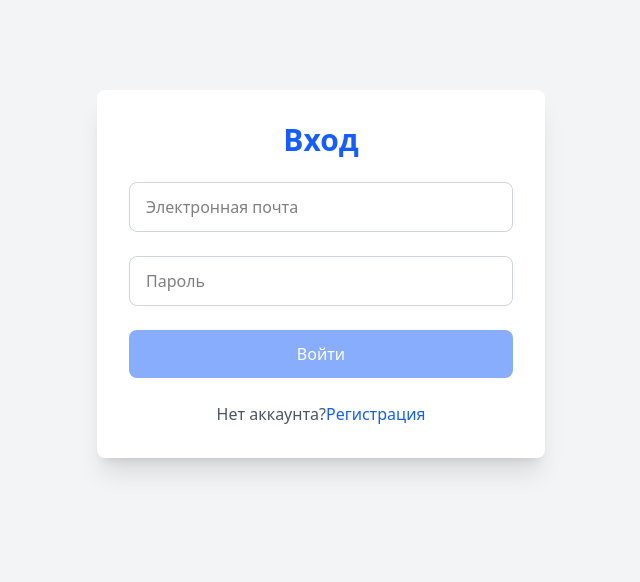
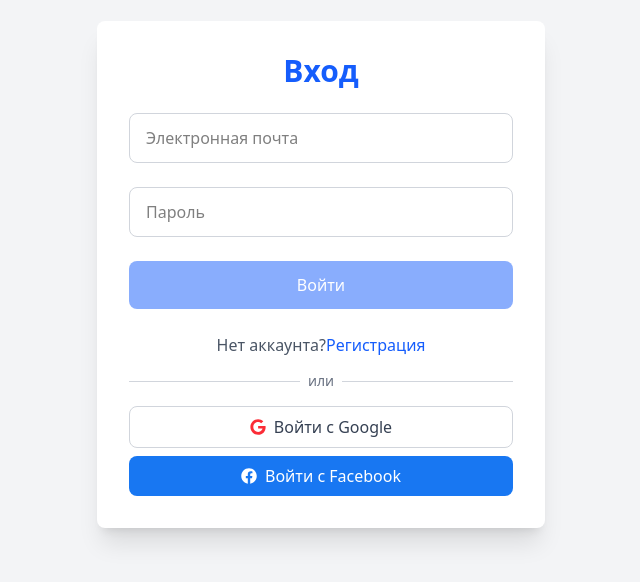
Before and after one commit to vladislav-z0l0t0m/inst-react, a React (Vite) app: page /login in a window 1280 px wide. Shown: the part 126-708 px from the top of the page, without its empty margins (319-959 px from the left). Built offline with nearby package versions, Linux system fonts and the light colour scheme; no server answers.

Commit message:
feat: add social auth

```diff
--- a/package.json
+++ b/package.json
@@ -22,6 +22,7 @@
     "react-dom": "^19.2.0",
     "react-hook-form": "^7.66.0",
     "react-i18next": "^16.5.0",
+    "react-icons": "^5.5.0",
     "react-router-dom": "^7.9.5"
   },
   "devDependencies": {
--- a/src/api/axiosInstance.ts
+++ b/src/api/axiosInstance.ts
@@ -1,3 +1,4 @@
+import { config } from "../config";
 import axios, { AxiosError, InternalAxiosRequestConfig } from "axios";
 
 interface CustomAxiosRequestConfig extends InternalAxiosRequestConfig {
@@ -5,7 +6,7 @@ interface CustomAxiosRequestConfig extends InternalAxiosRequestConfig {
 }
 
 export const authApi = axios.create({
-  baseURL: import.meta.env.VITE_AUTH_API_URL,
+  baseURL: config.authUrl,
   withCredentials: true,
 });
 
--- a/src/components/AuthLayout.tsx
+++ b/src/components/AuthLayout.tsx
@@ -1,5 +1,6 @@
 import { Link } from "react-router-dom";
 import { FormError } from "./FormError";
+import { SocialAuth } from "./ui/SocialAuth";
 
 interface AuthLayoutProps {
   title: string;
@@ -39,6 +40,8 @@ export const AuthLayout = ({
               {footerLinkText}
             </Link>
           </p>
+
+          <SocialAuth />
         </div>
       </div>
     </div>
--- /dev/null
+++ b/src/components/ui/SocialAuth.tsx
@@ -0,0 +1,43 @@
+import { config } from "../../config";
+import { Providers } from "../../constants/providers";
+import { useTranslation } from "react-i18next";
+import { FaGoogle, FaFacebook } from "react-icons/fa";
+
+export const SocialAuth = () => {
+  const { t } = useTranslation(["auth"]);
+
+  const handleSocialLogin = (provider: Providers): void => {
+    window.location.href = `${config.apiGatewayUrl}/${provider}`;
+  };
+
+  return (
+    <div className='mt-6 space-y-6'>
+      <div className='relative flex items-center justify-center'>
+        <div className='border-t border-gray-300 w-full'></div>
+        <span className='bg-white px-2 text-sm text-gray-500 absolute'>
+          {t("common.or")}
+        </span>
+      </div>
+
+      <div className='flex flex-col gap-2'>
+        <button
+          onClick={() => handleSocialLogin(Providers.GOOGLE)}
+          className='cursor-pointer flex items-center justify-center gap-2 w-full px-4 py-2 border border-gray-300 rounded-lg hover:bg-gray-50 transition duration-200'
+        >
+          <FaGoogle className='text-red-500' />
+          <span className='text-gray-700 font-medium'>
+            {t("common.google")}
+          </span>
+        </button>
+
+        <button
+          onClick={() => handleSocialLogin(Providers.FACEBOOK)}
+          className='cursor-pointer flex items-center justify-center gap-2 w-full px-4 py-2 bg-[#1877F2] text-white rounded-lg hover:bg-[#166fe5] transition duration-200'
+        >
+          <FaFacebook />
+          <span className='font-medium'>{t("common.facebook")}</span>
+        </button>
+      </div>
+    </div>
+  );
+};
--- /dev/null
+++ b/src/config.ts
@@ -0,0 +1,5 @@
+export const config = {
+  apiGatewayUrl: import.meta.env.VITE_API_GATEWAY_URL,
+  baseUrl: import.meta.env.VITE_BASE_API_URL,
+  authUrl: import.meta.env.VITE_AUTH_API_URL,
+};
--- /dev/null
+++ b/src/constants/providers.ts
@@ -0,0 +1,4 @@
+export enum Providers {
+  GOOGLE = "google",
+  FACEBOOK = "facebook",
+}
--- a/src/locales/en/auth.json
+++ b/src/locales/en/auth.json
@@ -14,6 +14,9 @@
   "common": {
     "username": "Username",
     "email": "Email",
-    "password": "Password"
+    "password": "Password",
+    "or": "or",
+    "google": "Continue with Google",
+    "facebook": "Continue with Facebook"
   }
 }
--- a/src/locales/ru/auth.json
+++ b/src/locales/ru/auth.json
@@ -14,6 +14,9 @@
   "common": {
     "username": "Имя пользователя",
     "email": "Электронная почта",
-    "password": "Пароль"
+    "password": "Пароль",
+    "or": "или",
+    "google": "Войти с Google",
+    "facebook": "Войти с Facebook"
   }
 }
--- a/src/vite-env.d.ts
+++ b/src/vite-env.d.ts
@@ -1,6 +1,7 @@
 interface ImportMetaEnv {
   readonly VITE_AUTH_API_URL: string;
-  readonly VITE_APP_API_URL: string;
+  readonly VITE_BASE_API_URL: string;
+  readonly VITE_API_GATEWAY_URL: string;
 }
 
 interface ImportMeta {
```
Also changed, not shown: 1 other file (tests, documents, lock files or other folders).
